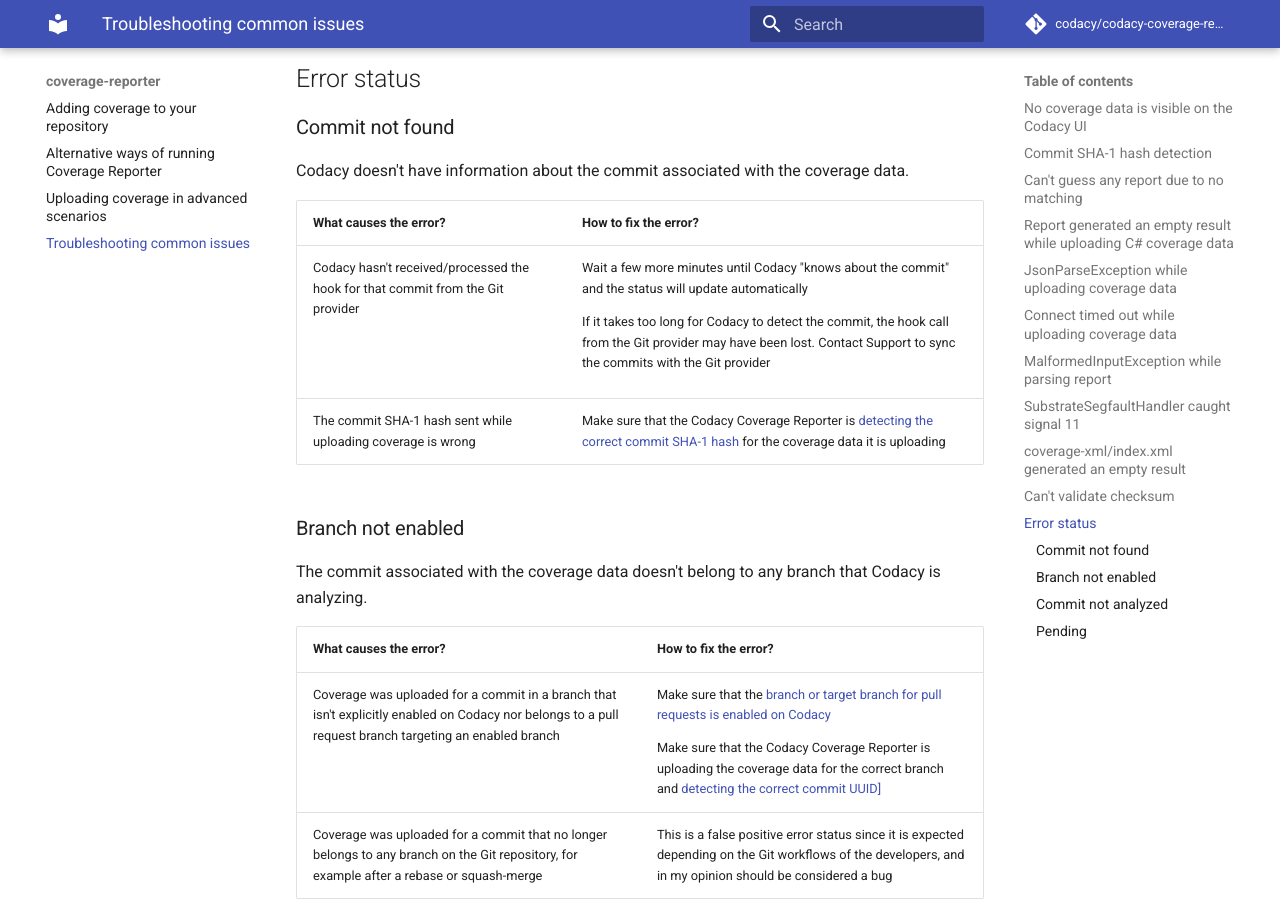
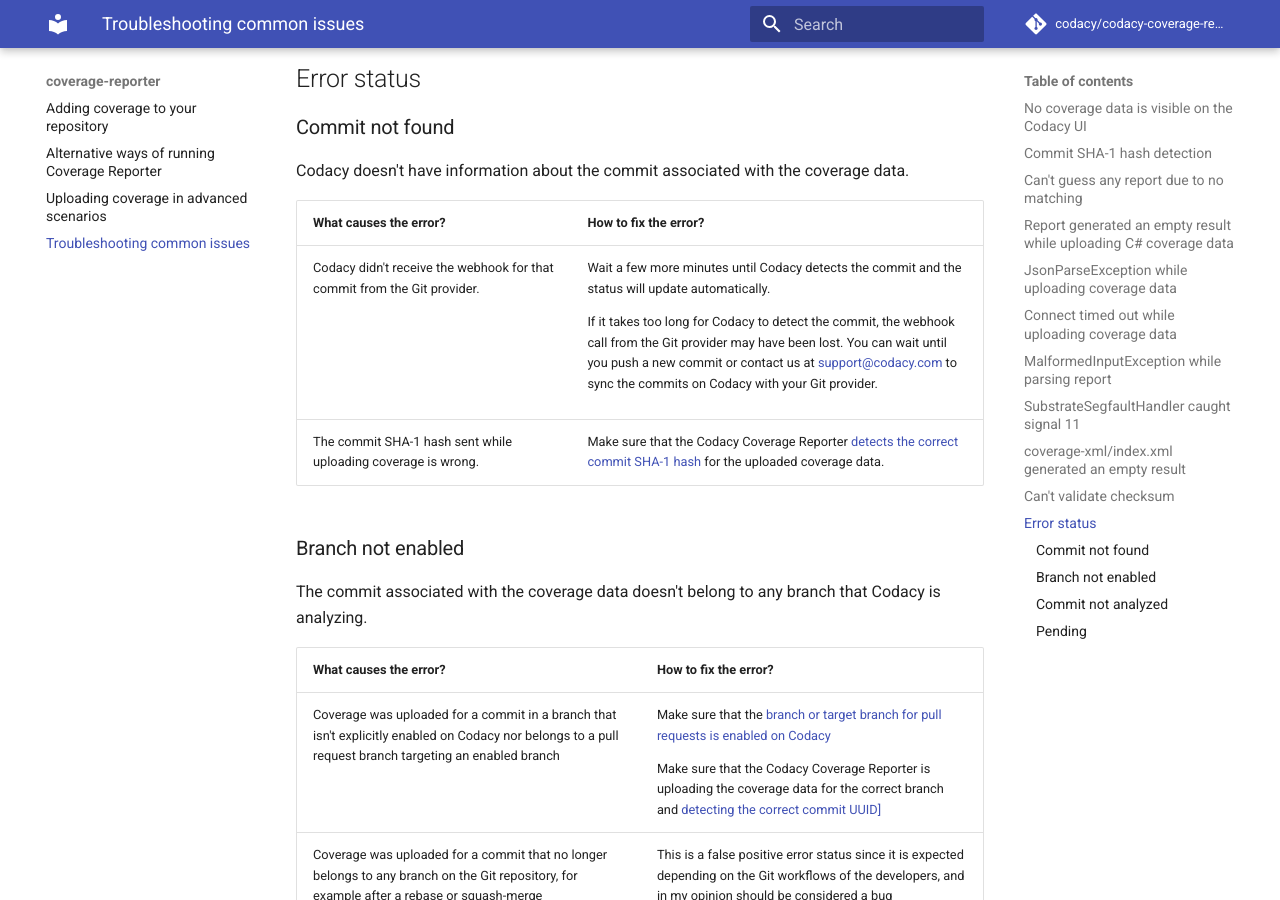
Before and after one commit to codacy/codacy-coverage-reporter, an MkDocs documentation site: the page built from docs/troubleshooting-common-issues.md, in a window 1280 px wide and 900 px high, scrolled down 4346 px. Built offline with MkDocs 1.6.1 and Material for MkDocs 9.7.7, drawn with Linux system fonts in a browser that asks for light colours; comment, search, counter and statistics services are not loaded.

Commit message:
doc: Review table for status "Commit not found" CY-6365

```diff
--- a/docs/troubleshooting-common-issues.md
+++ b/docs/troubleshooting-common-issues.md
@@ -147,26 +147,26 @@
 <table>
 <thead>
 <tr>
-    <th>What causes the error?</th>
+    <th width="40%">What causes the error?</th>
     <th>How to fix the error?</th>
 </tr>
 </thead>
 <tbody>
 <tr>
     <td>
-        Codacy hasn't received/processed the hook for that commit from the Git provider
+        Codacy didn't receive the webhook for that commit from the Git provider.
     </td>
     <td>
-        <p>Wait a few more minutes until Codacy "knows about the commit" and the status will update automatically</p>
-        <p>If it takes too long for Codacy to detect the commit, the hook call from the Git provider may have been lost. Contact Support to sync the commits with the Git provider<p>
-    </ul></td>
+        <p>Wait a few more minutes until Codacy detects the commit and the status will update automatically.</p>
+        <p>If it takes too long for Codacy to detect the commit, the webhook call from the Git provider may have been lost. You can wait until you push a new commit or contact us at <a href="mailto:support@codacy.com">support@codacy.com</a> to sync the commits on Codacy with your Git provider.<p>
+    </td>
 </tr>
 <tr>
     <td>
-        The commit SHA-1 hash sent while uploading coverage is wrong
+        The commit SHA-1 hash sent while uploading coverage is wrong.
     </td>
     <td>
-        Make sure that the Codacy Coverage Reporter is <a href="#commit-detection">detecting the correct commit SHA-1 hash</a> for the coverage data it is uploading
+        Make sure that the Codacy Coverage Reporter <a href="#commit-detection">detects the correct commit SHA-1 hash</a> for the uploaded coverage data.
     </td>
 </tr>
 </table>
```
